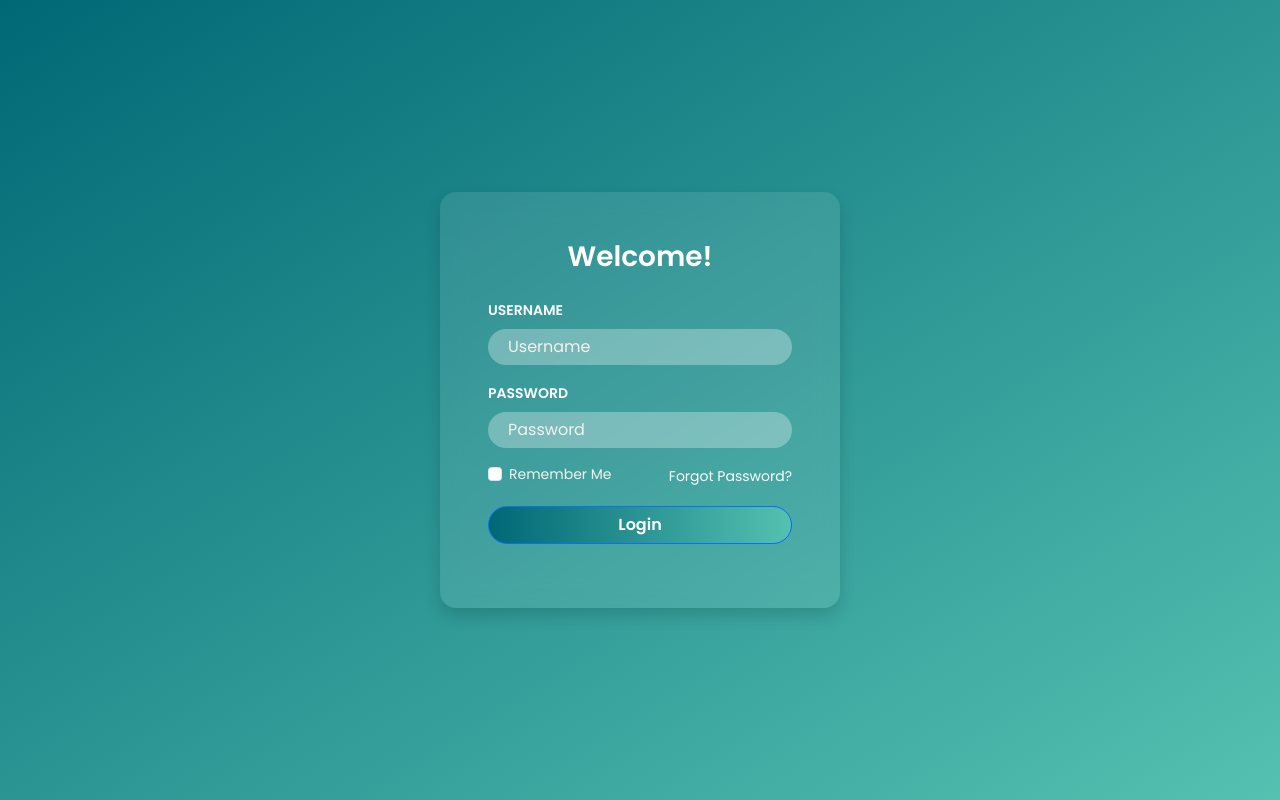
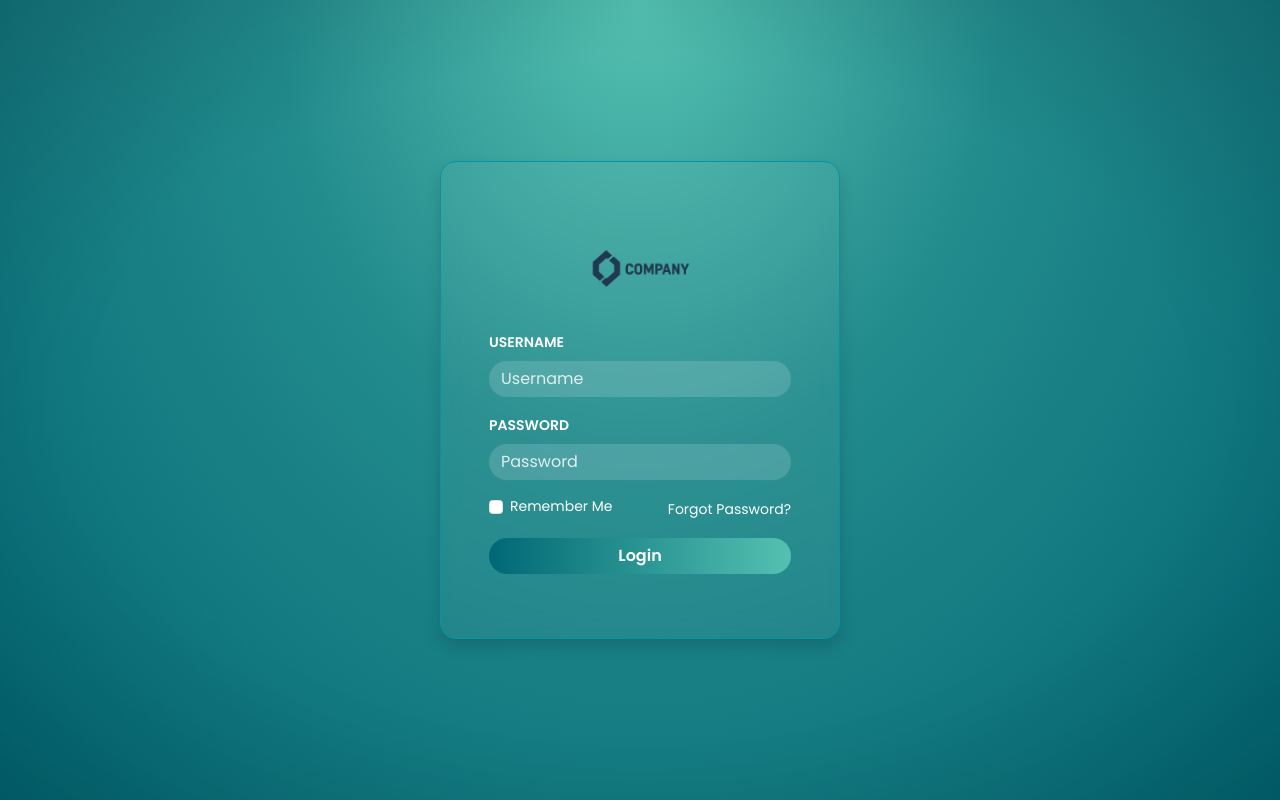
Before and after one commit to jamessarona/purrfecttrack-clinic-web, an Angular app: page /login in a window 1280 px wide. Built offline with nearby package versions, Linux system fonts and the light colour scheme; no server answers.

Commit message:
feat: fix gradient background color

```diff
--- a/src/app/pages/login/login.component.html
+++ b/src/app/pages/login/login.component.html
@@ -1,6 +1,9 @@
 <div class="login-wrapper d-flex justify-content-center align-items-center">
   <div class="login-box p-5 text-white text-center shadow">
-    <h3 class="mb-4">Welcome!</h3>
+
+    <div class="m-0 p-0">
+      <img src="assets/images/logo.png" alt="Company Logo" class="login-logo" />
+    </div>
 
     <form (ngSubmit)="login()" class="needs-validation">
       <div class="mb-3 text-start">
--- a/src/app/pages/login/login.component.scss
+++ b/src/app/pages/login/login.component.scss
@@ -1,70 +1,91 @@
-@use 'sass:color';
 @use './../../../styles/custom-bootstrap' as *;
+@use "sass:color";
 
 .login-wrapper {
-  min-height: 100vh;
-  background: linear-gradient(to bottom right, #006875, #54c1b1);
+  position: relative;
+  height: 100vh;
+  width: 100%;
   display: flex;
   justify-content: center;
   align-items: center;
-  padding: 2rem;
+
+  background: radial-gradient(
+    ellipse at top center,
+    $primary-gradient-end 0%,
+    color-mix(in srgb, $primary-gradient-start 60%, $primary-gradient-end 40%) 40%,
+    $primary-gradient-start 100%
+  );
+
+  &::before {
+    content: "";
+    position: absolute;
+    inset: 0;
+    background: radial-gradient(
+      ellipse at center,
+      rgba(0, 0, 0, 0) 60%,
+      rgba(0, 0, 0, 0.15) 100%
+    );
+    z-index: 0;
+  }
 }
 
 .login-box {
+  position: relative;
+  z-index: 1;
+  background: rgba(255, 255, 255, 0.05);
+  backdrop-filter: blur(10px);
+  border-radius: 1rem;
+  padding: 2rem;
   width: 100%;
   max-width: 400px;
-  background-color: rgba(255, 255, 255, 0.1);
-  border-radius: 1rem;
-  padding: 2rem;
-  box-shadow: 0 10px 30px rgba(0, 0, 0, 0.3);
-
-  -webkit-backdrop-filter: blur(12px);
-  backdrop-filter: blur(12px);
-
-  h3 {
-    color: #ffffff;
-    font-weight: 600;
+  text-align: center;
+  box-shadow: 0 0 20px rgba(0, 0, 0, 0.15);
+  border: 1px solid color.adjust($primary, $lightness: 10%);
 }
 
-  .form-label {
-    color: #ffffff;
-  }
-
-  .form-check-label,
-  a {
-    color: #f5f1ee;
+.login-logo {
+  max-width: 120px;
+  width: 100%;
+  height: auto;
+  margin: 0 auto;
+  display: block;
+  border-radius: 1rem;
 }
 
 .form-control {
-    border-radius: 50rem;
-    padding-left: 1.25rem;
-    padding-right: 1.25rem;
-    background-color: rgba(255, 255, 255, 0.3);
+  background-color: rgba(255, 255, 255, 0.15);
   color: #ffffff;
   border: none;
-    transition: background-color 0.3s ease;
+  &:focus {
+    background-color: rgba(255, 255, 255, 0.25);
+    color: #fff;
+    box-shadow: none;
+  }
 
   &::placeholder {
-      color: #f5f1ee;
-    }
-
-    &:focus {
-      background-color: rgba(255, 255, 255, 0.4);
-      color: #fff;
+    color: #e0f0f0;
   }
 }
 
 .btn-primary {
   background-color: $primary;
-    transition: background-color 0.3s ease;
+  border: none;
+  -webkit-user-select: none;
+  -moz-user-select: none;
+  -ms-user-select: none;
+  user-select: none;
 
   &:hover {
-      background-color: color.adjust($primary, $lightness: -5%);
+    background-color: color.adjust($primary, $lightness: 3%);
+  }
+
+  &:active {
+    background-color: color.adjust($primary, $lightness: -10%);
   }
 
   &:disabled {
-      background-color: color.adjust($primary, $lightness: 10%);
-      opacity: 0.8;
+    background-color: color.scale($primary, $saturation: -50%, $lightness: 40%, $alpha: -50%);
+    cursor: not-allowed;
+    opacity: 0.6;
   }
 }
-}
```
Lines whose indentation alone changed are shown as unchanged.
